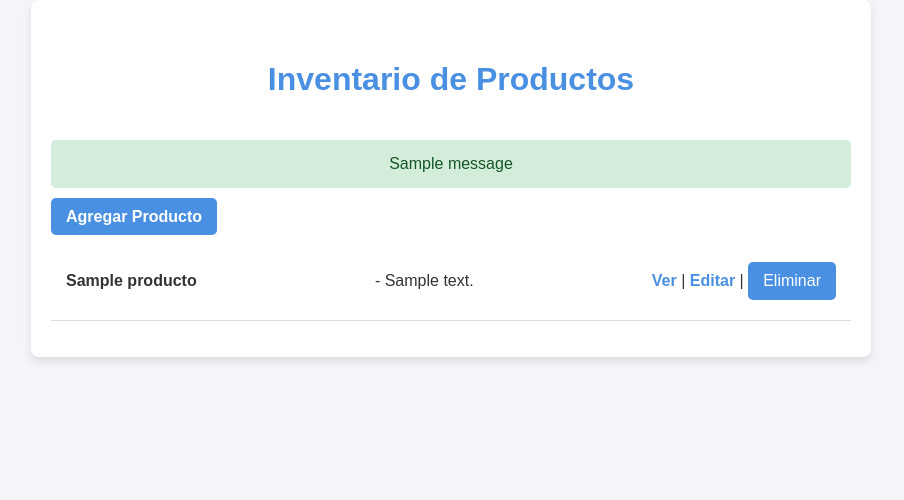
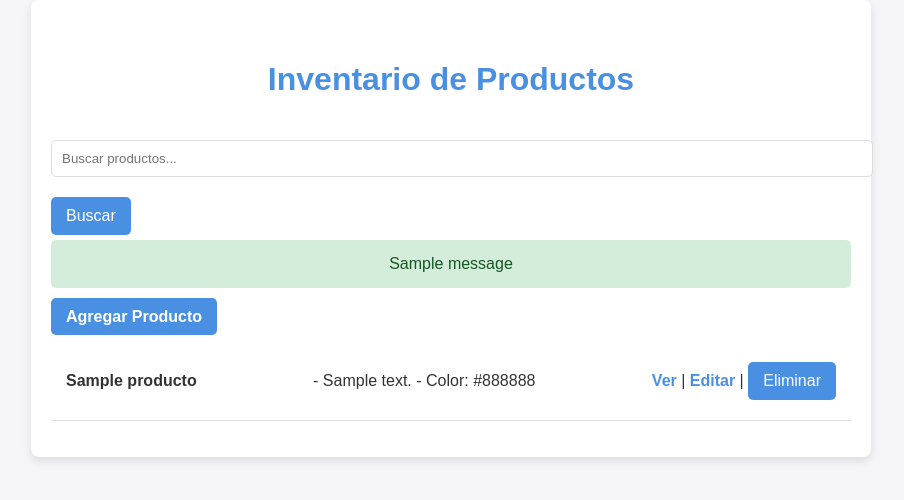
Before and after one commit to hola0511/inventario_tienda, a Flask app: template templates/index.html in a window 1280 px wide. Shown: the top 500 px of the page, without its empty margins (189-1093 px from the left). Run offline with Flask 3, Linux system fonts and the light colour scheme; the template is opened without the code that fills it: most values are stand-ins (such as "Sample title", 1, 10 or a date in 2020); one stand-in notice (Sample message) is shown.

Commit message:
cambios para cumplir aceptacion

```diff
--- a/app.py
+++ b/app.py
@@ -12,6 +12,11 @@ inventario = []
 def index():
     return render_template('index.html', inventario=inventario)
 
+@app.route('/buscar', methods=['GET', 'POST'])
+def buscar():
+    query = request.form.get('query', '').lower()
+    resultados = [producto for producto in inventario if query in producto['nombre'].lower() or query in producto['descripcion'].lower()]
+    return render_template('index.html', inventario=resultados, query=query)
 
 # Ruta para agregar un nuevo producto
 @app.route('/agregar', methods=['GET', 'POST'])
@@ -21,17 +26,19 @@ def agregar():
         descripcion = request.form['descripcion']
         precio = request.form['precio']
         cantidad = request.form['cantidad']
+        color = request.form['color']
 
-        # Validación de campos
-        if not (nombre and descripcion and precio and cantidad):
-            flash('Todos los campos son obligatorios.')
+        # Validación de campos obligatorios
+        if not nombre or not descripcion or not precio or not cantidad or not color:
+            flash('Por favor, complete todos los campos antes de agregar el producto.', 'error')
             return redirect(url_for('agregar'))
 
         producto = {
             'nombre': nombre,
             'descripcion': descripcion,
             'precio': float(precio),
-            'cantidad': int(cantidad)
+            'cantidad': int(cantidad),
+            'color': color
         }
         inventario.append(producto)
         flash('Producto agregado exitosamente.')
@@ -49,13 +56,12 @@ def editar(index):
         producto['descripcion'] = request.form['descripcion']
         producto['precio'] = float(request.form['precio'])
         producto['cantidad'] = int(request.form['cantidad'])
+        producto['color'] = request.form['color']
 
         flash('Producto actualizado exitosamente.')
         return redirect(url_for('index'))
 
     return render_template('editar.html', producto=producto, index=index)
-
-
 # Ruta para eliminar un producto
 @app.route('/eliminar/<int:index>', methods=['POST'])
 def eliminar(index):
--- a/templates/editar.html
+++ b/templates/editar.html
@@ -21,6 +21,9 @@
             <label>Cantidad:</label>
             <input type="number" name="cantidad" value="{{ producto.cantidad }}">
 
+            <label>Color:</label>
+            <input type="text" name="color" value="{{ producto.color }}">
+
             <button type="submit">Guardar</button>
         </form>
     </div>
--- a/templates/index.html
+++ b/templates/index.html
@@ -8,25 +8,37 @@
 <body>
     <div class="container">
         <h1>Inventario de Productos</h1>
+
+        <form action="{{ url_for('buscar') }}" method="post">
+            <input type="text" name="query" placeholder="Buscar productos..." value="{{ query if query else '' }}">
+            <button type="submit">Buscar</button>
+        </form>
+
         {% with messages = get_flashed_messages() %}
             {% if messages %}
                 <div class="flash-message">{{ messages[0] }}</div>
             {% endif %}
         {% endwith %}
+
         <a href="{{ url_for('agregar') }}" class="btn">Agregar Producto</a>
+
         <ul>
+            {% if inventario %}
                 {% for producto in inventario %}
                     <li>
-                    <strong>{{ producto.nombre }}</strong> - {{ producto.descripcion }}
+                        <strong>{{ producto.nombre }}</strong> - {{ producto.descripcion }} - Color: {{ producto.color }}
                         <div>
                             <a href="{{ url_for('producto', index=loop.index0) }}">Ver</a> |
                             <a href="{{ url_for('editar', index=loop.index0) }}">Editar</a> |
-                        <form action="{{ url_for('eliminar', index=loop.index0) }}" method="post" style="display:inline;">
+                            <form action="{{ url_for('eliminar', index=loop.index0) }}" method="post" style="display:inline;" onsubmit="return confirmarEliminacion();">
                                 <button type="submit">Eliminar</button>
                             </form>
                         </div>
                     </li>
                 {% endfor %}
+            {% else %}
+                <li>No se encontraron productos para la búsqueda "{{ query }}"</li>
+            {% endif %}
         </ul>
     </div>
 </body>
```
Also changed, not shown: templates/agregar.html (+10 -0 lines). Lines whose indentation alone changed are shown as unchanged.
